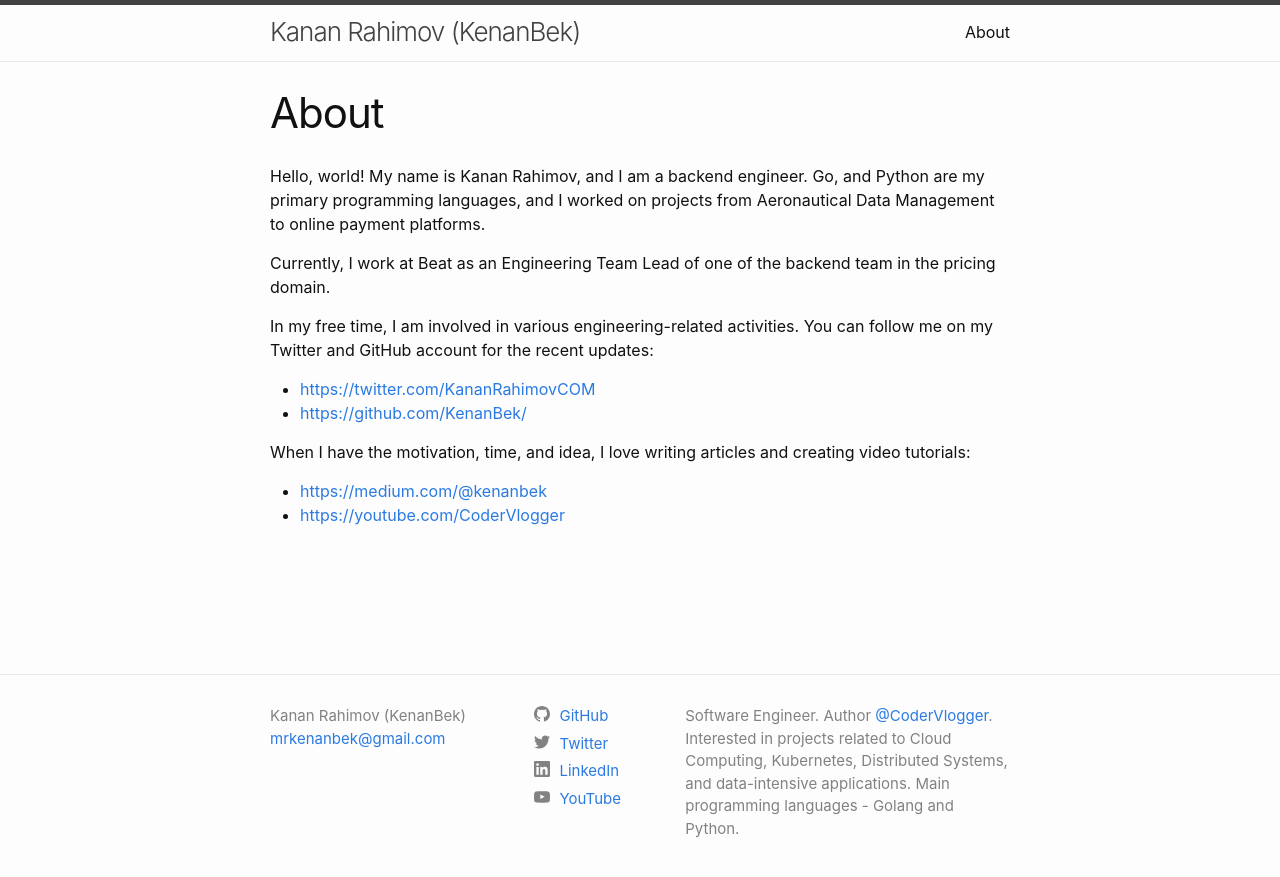
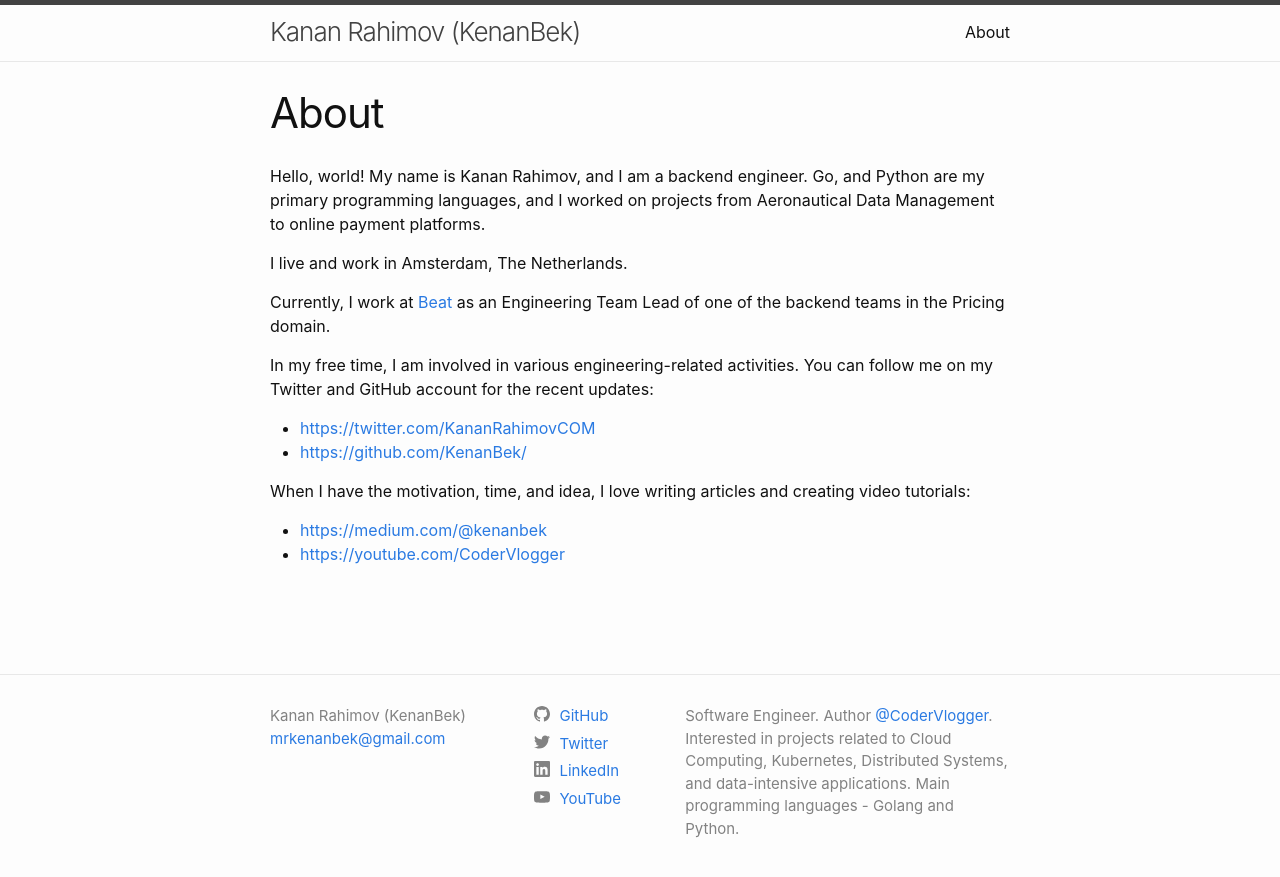
Before and after one commit to KenanBek/kenanbek.github.io, a Jekyll site: the page built from about.md, in a window 1280 px wide. Shown: the top 877 px of the page. Built offline with Jekyll 4.4.1, drawn with Linux system fonts in a browser that asks for light colours.

Commit message:
update about

```diff
--- a/about.md
+++ b/about.md
@@ -10,7 +10,9 @@ sitemap:
 
 Hello, world! My name is Kanan Rahimov, and I am a backend engineer. Go, and Python are my primary programming languages, and I worked on projects from Aeronautical Data Management to online payment platforms.
 
-Currently, I work at Beat as an Engineering Team Lead of one of the backend team in the pricing domain.
+I live and work in Amsterdam, The Netherlands.
+
+Currently, I work at [Beat](https://www.linkedin.com/company/thebeatapp/) as an Engineering Team Lead of one of the backend teams in the Pricing domain.
 
 In my free time, I am involved in various engineering-related activities. You can follow me on my Twitter and GitHub account for the recent updates:
 
```
